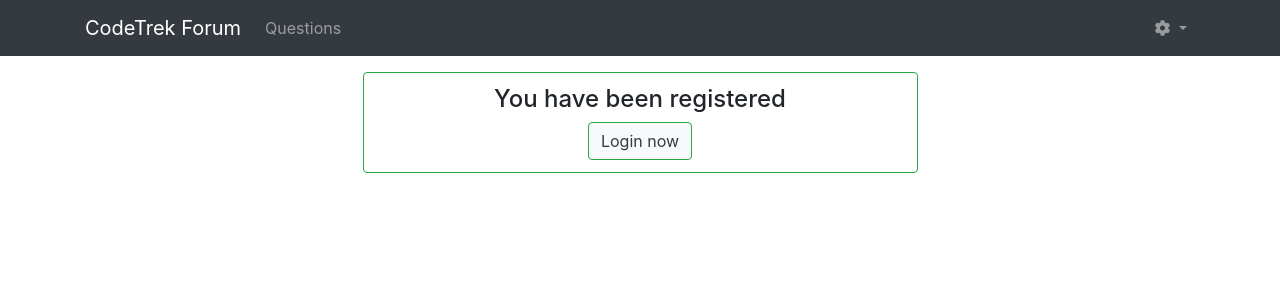
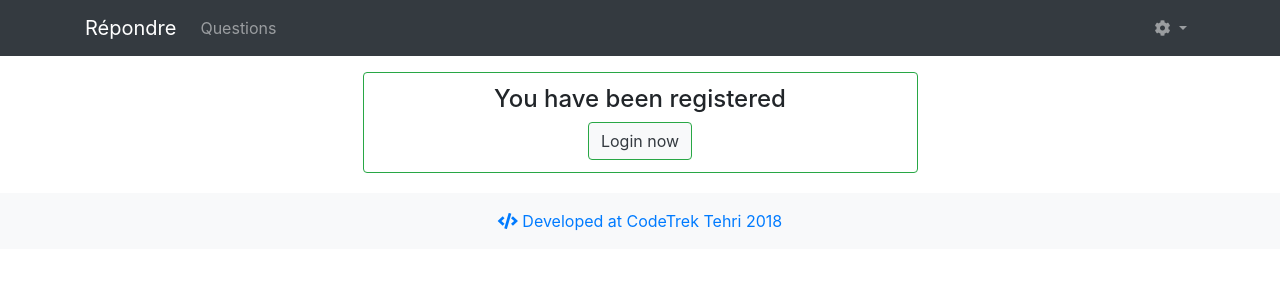
Before and after one commit to AkhileshNegi/CodeTrek, a PHP site: page /new_registration.php in a window 1280 px wide. Shown: the top 300 px of the page. Run offline with PHP 8.4, Linux system fonts and the light colour scheme; data that the repository does not hold is empty; some libraries are stand-ins or nearby versions.

Commit message:
changed name and added footer

```diff
--- a/answers.php
+++ b/answers.php
@@ -28,7 +28,7 @@ mysqli_query($conn, $q_cmnt);
 <head>
 	<meta charset="utf-8" />
 	<meta http-equiv="X-UA-Compatible" content="IE=edge">
-	<title>CodeTrek Forum</title>
+	<title>Répondre</title>
 	<meta charset="utf-8">
   <meta name="viewport" content="width=device-width, initial-scale=1">
   <link rel="stylesheet" href="https://maxcdn.bootstrapcdn.com/bootstrap/4.1.3/css/bootstrap.min.css">
@@ -62,7 +62,7 @@ mysqli_query($conn, $q_cmnt);
 	?>
 	<nav class="navbar sticky-top navbar-expand-lg navbar-dark bg-dark">
 		<div class="container">
-			<a class="navbar-brand" href="index.php">CodeTrek Forum</a>
+			<a class="navbar-brand" href="index.php">Répondre</a>
 			<button class="navbar-toggler" type="button" data-toggle="collapse" data-target="#navbarSupportedContent" aria-controls="navbarSupportedContent"
 			 aria-expanded="false" aria-label="Toggle navigation">
 				<span class="navbar-toggler-icon"></span>
--- a/index.php
+++ b/index.php
@@ -37,7 +37,7 @@ if ($conn->connect_error){
 <head>
 	<meta charset="utf-8" />
 	<meta http-equiv="X-UA-Compatible" content="IE=edge">
-	<title>CodeTrek Forum</title>
+	<title>Répondre</title>
 	<meta charset="utf-8">
   <meta name="viewport" content="width=device-width, initial-scale=1">
   <link rel="stylesheet" href="https://maxcdn.bootstrapcdn.com/bootstrap/4.1.3/css/bootstrap.min.css">
@@ -70,7 +70,7 @@ if ($conn->connect_error){
 	?>
 	<nav class="navbar sticky-top navbar-expand-lg navbar-dark bg-dark">
 		<div class="container">
-			<a class="navbar-brand" href="index.php">CodeTrek Forum</a>
+			<a class="navbar-brand" href="index.php">Répondre</a>
 			<button class="navbar-toggler" type="button" data-toggle="collapse" data-target="#navbarSupportedContent" aria-controls="navbarSupportedContent"
 			 aria-expanded="false" aria-label="Toggle navigation">
 				<span class="navbar-toggler-icon"></span>
--- a/link_search.php
+++ b/link_search.php
@@ -16,7 +16,7 @@ if (!empty($_SESSION["name"])) {
 <head>
 	<meta charset="utf-8" />
 	<meta http-equiv="X-UA-Compatible" content="IE=edge">
-	<title>CodeTrek Forum</title>
+	<title>Répondre</title>
 	<meta charset="utf-8">
   <meta name="viewport" content="width=device-width, initial-scale=1">
   <link rel="stylesheet" href="https://maxcdn.bootstrapcdn.com/bootstrap/4.1.3/css/bootstrap.min.css">
@@ -49,7 +49,7 @@ if (!empty($_SESSION["name"])) {
 	?>
 	<nav class="navbar sticky-top navbar-expand-lg navbar-dark bg-dark">
 		<div class="container">
-			<a class="navbar-brand" href="index.php">CodeTrek Forum</a>
+			<a class="navbar-brand" href="index.php">Répondre</a>
 			<button class="navbar-toggler" type="button" data-toggle="collapse" data-target="#navbarSupportedContent" aria-controls="navbarSupportedContent"
 			 aria-expanded="false" aria-label="Toggle navigation">
 				<span class="navbar-toggler-icon"></span>
--- a/new-question.php
+++ b/new-question.php
@@ -9,7 +9,7 @@ if (!empty($_SESSION["name"])) {
 <head>
 	<meta charset="utf-8" />
 	<meta http-equiv="X-UA-Compatible" content="IE=edge">
-	<title>CodeTrek Forum</title>
+	<title>Répondre</title>
 	<meta charset="utf-8">
   <meta name="viewport" content="width=device-width, initial-scale=1">
   <link rel="stylesheet" href="https://maxcdn.bootstrapcdn.com/bootstrap/4.1.3/css/bootstrap.min.css">
@@ -42,7 +42,7 @@ if (!empty($_SESSION["name"])) {
 	?>
 	<nav class="navbar sticky-top navbar-expand-lg navbar-dark bg-dark">
 		<div class="container">
-			<a class="navbar-brand" href="index.php">CodeTrek Forum</a>
+			<a class="navbar-brand" href="index.php">Répondre</a>
 			<button class="navbar-toggler" type="button" data-toggle="collapse" data-target="#navbarSupportedContent" aria-controls="navbarSupportedContent"
 			 aria-expanded="false" aria-label="Toggle navigation">
 				<span class="navbar-toggler-icon"></span>
--- a/new_registration.php
+++ b/new_registration.php
@@ -15,7 +15,7 @@ $sql = "INSERT INTO user (first_name, last_name, email, password)VALUES ('$fname
 <head>
 	<meta charset="utf-8" />
 	<meta http-equiv="X-UA-Compatible" content="IE=edge">
-	<title>CodeTrek Forum</title>
+	<title>Répondre</title>
 	<meta charset="utf-8">
   <meta name="viewport" content="width=device-width, initial-scale=1">
   <link rel="stylesheet" href="https://maxcdn.bootstrapcdn.com/bootstrap/4.1.3/css/bootstrap.min.css">
@@ -27,7 +27,7 @@ $sql = "INSERT INTO user (first_name, last_name, email, password)VALUES ('$fname
 <body>
 	<nav class="navbar sticky-top navbar-expand-lg navbar-dark bg-dark">
 		<div class="container">
-			<a class="navbar-brand" href="index.php">CodeTrek Forum</a>
+			<a class="navbar-brand" href="index.php">Répondre</a>
 			<button class="navbar-toggler" type="button" data-toggle="collapse" data-target="#navbarSupportedContent" aria-controls="navbarSupportedContent"
 			 aria-expanded="false" aria-label="Toggle navigation">
 				<span class="navbar-toggler-icon"></span>
@@ -75,5 +75,8 @@ $con->close();
 		</div>
 	</div>
 	</div>
+	<footer class="bg-light py-3 text-center mt-1">
+		<span class="text-primary"><i class="fas fa-code"></i> Developed at CodeTrek Tehri 2018</span>
+	</footer>
 </body>
 </html>
--- a/register_answer.php
+++ b/register_answer.php
@@ -16,7 +16,7 @@ $sql = "INSERT INTO answers (question_id, answer_text, author) VALUES ('$qid','$
 <head>
 	<meta charset="utf-8" />
 	<meta http-equiv="X-UA-Compatible" content="IE=edge">
-	<title>CodeTrek Forum</title>
+	<title>Répondre</title>
 	<meta charset="utf-8">
   <meta name="viewport" content="width=device-width, initial-scale=1">
   <link rel="stylesheet" href="https://maxcdn.bootstrapcdn.com/bootstrap/4.1.3/css/bootstrap.min.css">
@@ -49,7 +49,7 @@ $sql = "INSERT INTO answers (question_id, answer_text, author) VALUES ('$qid','$
 	?>
 	<nav class="navbar sticky-top navbar-expand-lg navbar-dark bg-dark">
 		<div class="container">
-			<a class="navbar-brand" href="index.php">CodeTrek Forum</a>
+			<a class="navbar-brand" href="index.php">Répondre</a>
 			<button class="navbar-toggler" type="button" data-toggle="collapse" data-target="#navbarSupportedContent" aria-controls="navbarSupportedContent"
 			 aria-expanded="false" aria-label="Toggle navigation">
 				<span class="navbar-toggler-icon"></span>
--- a/search_question.php
+++ b/search_question.php
@@ -16,7 +16,7 @@ if (!empty($_SESSION["name"])) {
 <head>
 	<meta charset="utf-8" />
 	<meta http-equiv="X-UA-Compatible" content="IE=edge">
-	<title>CodeTrek Forum</title>
+	<title>Répondre</title>
 	<meta charset="utf-8">
   <meta name="viewport" content="width=device-width, initial-scale=1">
   <link rel="stylesheet" href="https://maxcdn.bootstrapcdn.com/bootstrap/4.1.3/css/bootstrap.min.css">
@@ -49,7 +49,7 @@ if (!empty($_SESSION["name"])) {
 	?>
 	<nav class="navbar sticky-top navbar-expand-lg navbar-dark bg-dark">
 		<div class="container">
-			<a class="navbar-brand" href="index.php">CodeTrek Forum</a>
+			<a class="navbar-brand" href="index.php">Répondre</a>
 			<button class="navbar-toggler" type="button" data-toggle="collapse" data-target="#navbarSupportedContent" aria-controls="navbarSupportedContent"
 			 aria-expanded="false" aria-label="Toggle navigation">
 				<span class="navbar-toggler-icon"></span>
```
Also changed, not shown: login.php (+5 -2 lines), new-question-submission.php (+5 -2 lines), profile.php (+8 -3 lines), sign_out.php (+5 -2 lines), user.php (+5 -2 lines).
